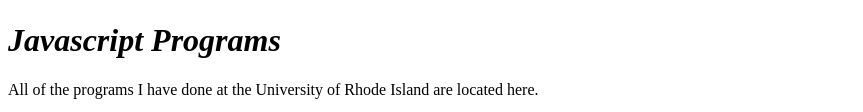
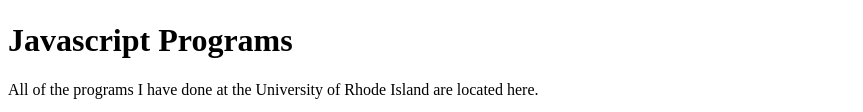
Before and after one commit to CoreyPereira/coreypereira.github.io, a plain HTML site: page javascripts.html in a window 1280 px wide. Shown: the part 211-323 px from the top of the page, without its empty margins (0-863 px from the left). Drawn offline with Linux system fonts and the light colour scheme.

Commit message:
Update javascripts.html

```diff
--- a/javascripts.html
+++ b/javascripts.html
@@ -6,6 +6,6 @@
     </head>
     <body>
         <img src= "csc106_banner.jpg"> <br>
-       <h1><em><strong>Javascript Programs</strong></em></h1>
+       <h1><strong>Javascript Programs</strong></h1>
         <p>All of the programs I have done at the University of Rhode Island are located here.</p>
 </html>
```
